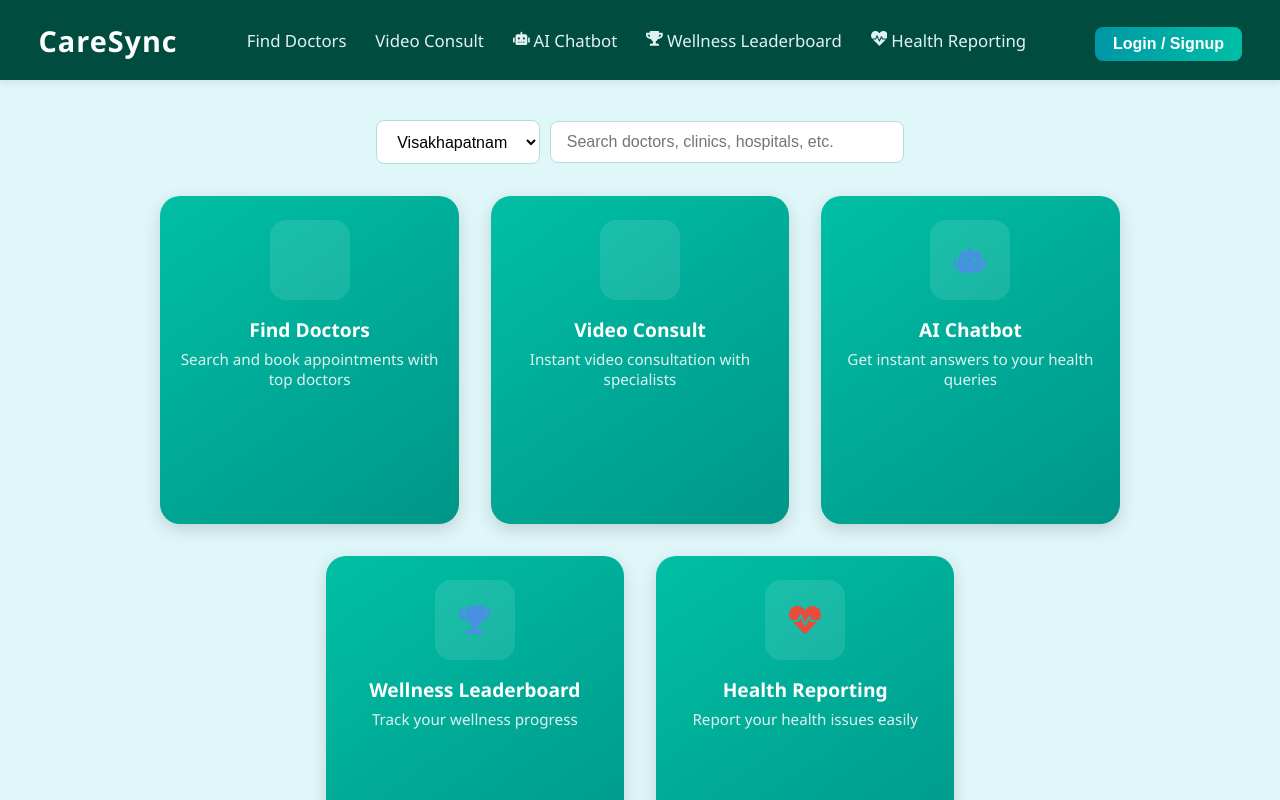
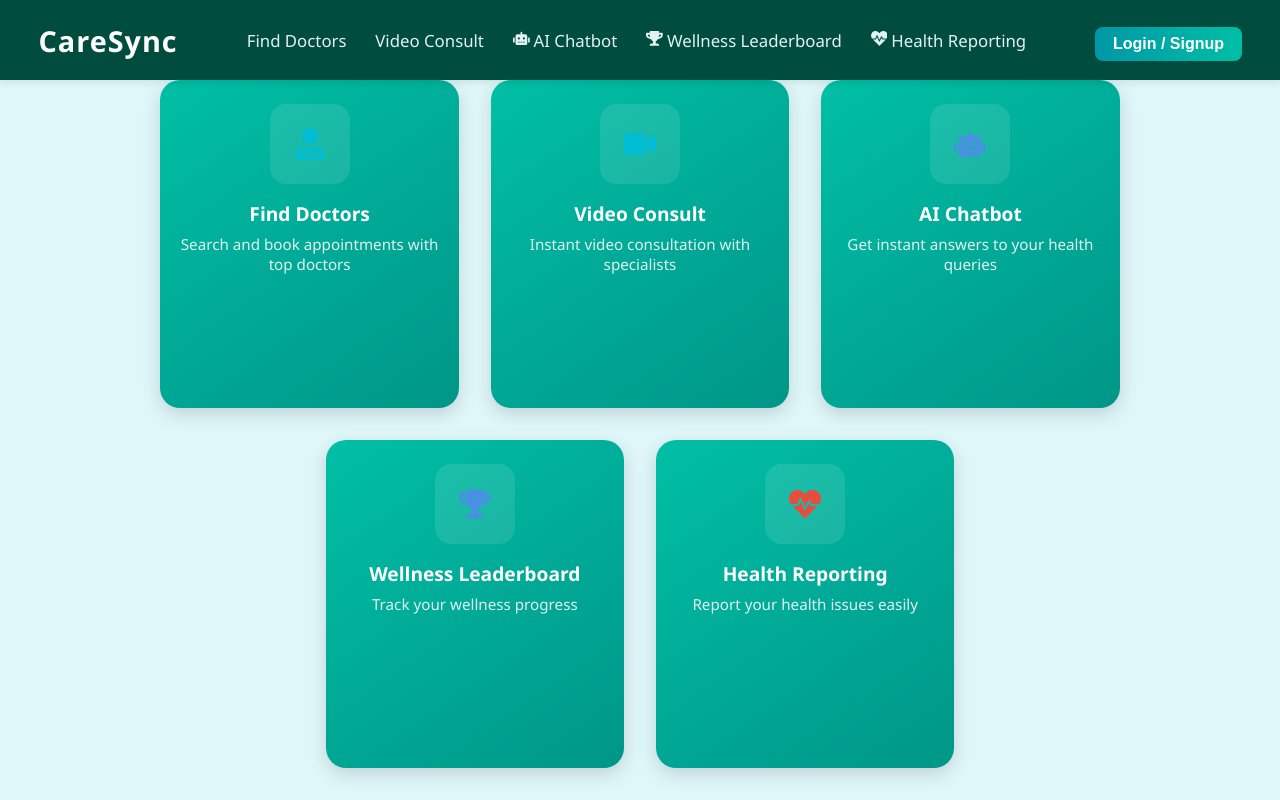
Before and after one commit to Shreyosi01/Hackathon, a React (Create React App) app in the folder frontend/: page / in a window 1280 px wide. Shown: the top 800 px of the page. Built offline with nearby package versions, Linux system fonts and the light colour scheme.

Commit message:
homepage

```diff
--- a/frontend/src/pages/HomePage.js
+++ b/frontend/src/pages/HomePage.js
@@ -1,7 +1,7 @@
 import React from "react";
 import "./HomePage.css";
 import { Link } from "react-router-dom";
-import { FaRobot, FaTrophy, FaHeartbeat } from "react-icons/fa";
+import { FaRobot, FaTrophy, FaHeartbeat, FaUserMd, FaVideo } from "react-icons/fa";
 import { isLoggedIn, getUser, logout } from "../services/auth"; // ✅ import auth utils
 
 export default function HomePage() {
@@ -59,30 +59,23 @@ export default function HomePage() {
         </div>
       </header>
 
-      {/* Search Bar */}
-      <div className="search-bar-row">
-        <select className="location-select">
-          <option>Visakhapatnam</option>
-          <option>Delhi</option>
-          <option>Mumbai</option>
-        </select>
-        <input
-          className="search-input"
-          placeholder="Search doctors, clinics, hospitals, etc."
-        />
-      </div>
+
 
       {/* Feature Cards / Widgets */}
       <div className="feature-cards-row">
         <Link to="/find-doctors" className="feature-card">
-          <div className="feature-img feature-img1"></div>
+          <div className="feature-img feature-img1">
+            <FaUserMd size={32} color="#00bcd4" />
+          </div>
           <div className="feature-title">Find Doctors</div>
           <div className="feature-desc">
             Search and book appointments with top doctors
           </div>
         </Link>
         <Link to="/video-consult" className="feature-card">
-          <div className="feature-img feature-img2"></div>
+          <div className="feature-img feature-img2">
+            <FaVideo size={32} color="#00bcd4" />
+          </div>
           <div className="feature-title">Video Consult</div>
           <div className="feature-desc">
             Instant video consultation with specialists
@@ -122,7 +115,7 @@ export default function HomePage() {
             specialists
           </div>
         </div>
-        <button className="view-all-btn">View All Specialities</button>
+
       </div>
     </div>
   );
```
